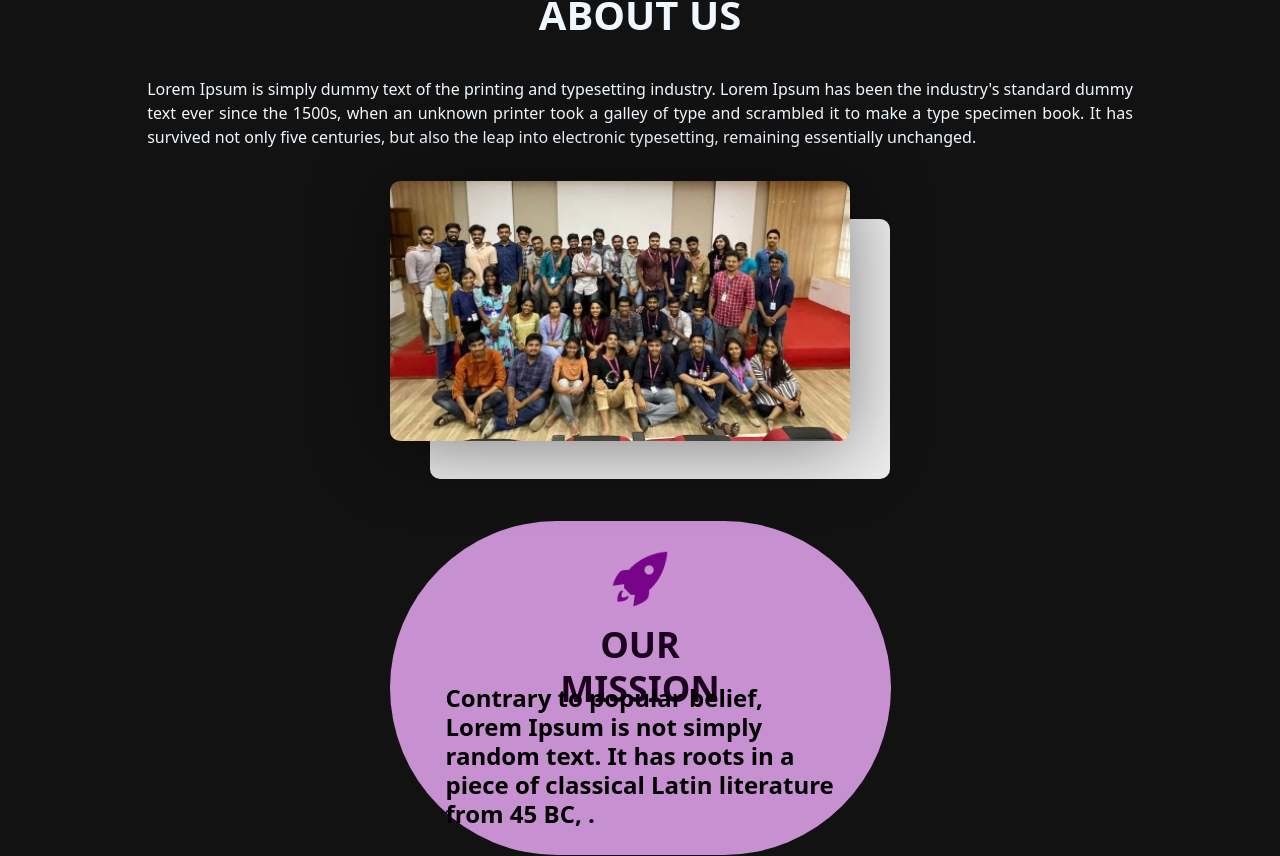
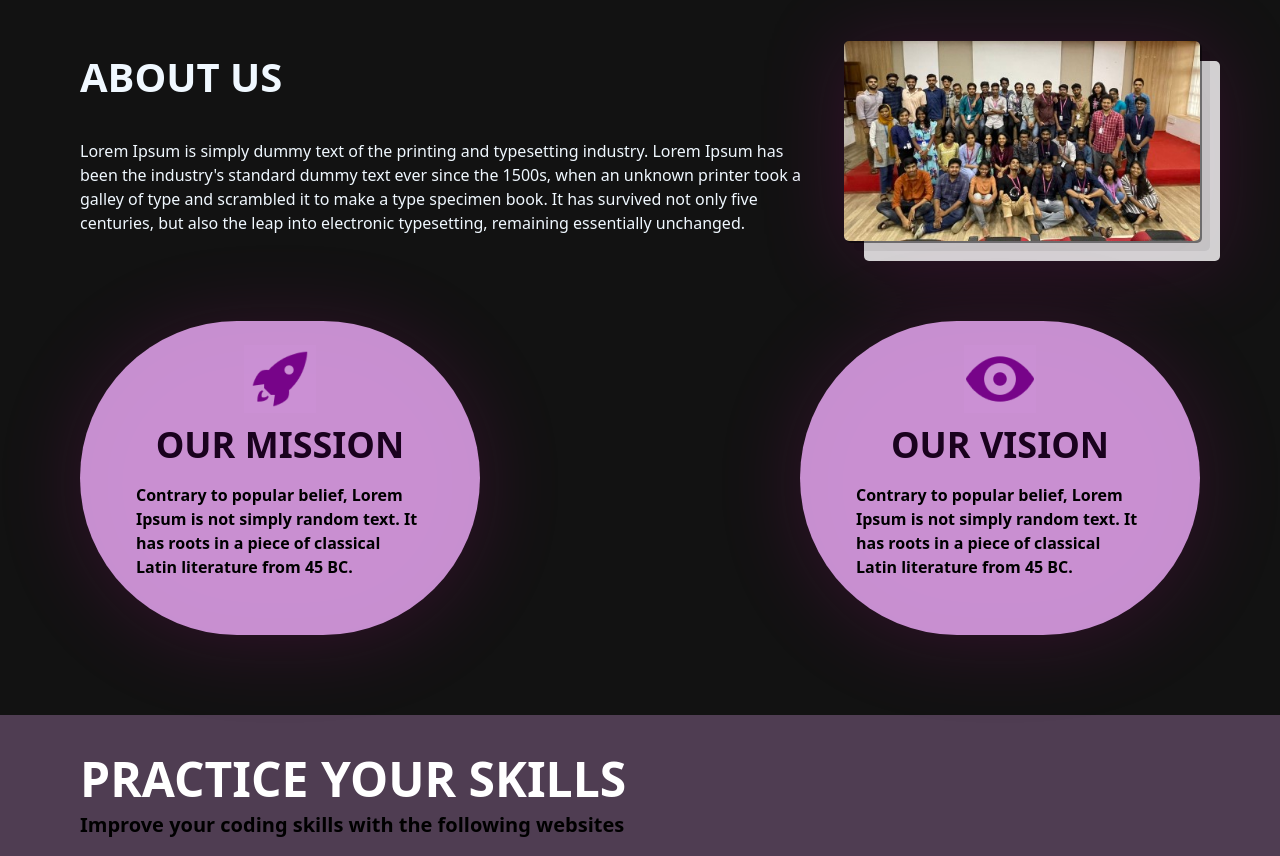
Before and after one commit to adw-ith/ENCIDE-WEB, a React (Vite) app: page / in a window 1280 px wide. Shown: the part 839-1695 px from the top of the page. Built offline with nearby package versions, Linux system fonts and the light colour scheme; no server answers.

Commit message:
AboutUs page

```diff
--- a/src/Pages/about/About.jsx
+++ b/src/Pages/about/About.jsx
@@ -11,25 +11,18 @@ function AboutComponent(){
                     <h1>ABOUT US</h1>
                     <p>Lorem Ipsum is simply dummy text of the printing and typesetting industry. Lorem Ipsum has been the industry's standard dummy text ever since the 1500s, when an unknown printer took a galley of type and scrambled it to make a type specimen book. It has survived not only five centuries, but also the leap into electronic typesetting, remaining essentially unchanged.</p>
                 </div>
-                <div className='pic'>
-
-                    <div className='back'>
-                    </div>
-                    <div className='front'>
-                    </div>
-
-                </div>
+                <img className='grpic' src={grpic} alt='grpic'></img>
             </div>
             <div className='abt_us_2'>
-                <div className='mission'>
-                    <div className='rkt_icon'></div>
+                <div className='mission box'>
+                    <div className='rkt_icon icon'></div>
                     <h2>OUR MISSION</h2>
-                    <p>Contrary to popular belief, Lorem Ipsum is not simply random text. It has roots in a piece of classical Latin literature from 45 BC, .</p>
+                    Contrary to popular belief, Lorem Ipsum is not simply random text. It has roots in a piece of classical Latin literature from 45 BC.
                 </div>
-                <div className='vision'>
-                    <div className='eye_icon'></div>
+                <div className='vision box'>
+                    <div className='eye_icon icon'></div>
                     <h2>OUR VISION</h2>
-                    <p>Contrary to popular belief, Lorem Ipsum is not simply random text. It has roots in a piece of classical Latin literature from 45 BC, .</p>
+                    Contrary to popular belief, Lorem Ipsum is not simply random text. It has roots in a piece of classical Latin literature from 45 BC.
                 </div>
             </div>
         </section>
--- a/src/Pages/about/about.css
+++ b/src/Pages/about/about.css
@@ -1,12 +1,16 @@
-/* *{
-    margin:0px;
+.Abt_Us{
     box-sizing: border-box;
-    padding:0px;
-    background:#121212;
-    font-size: 24px;
-    font-family: Inter;
+    padding:5rem;
+    display: flex;
+    flex-direction: column;
     color: aliceblue;
-} */
+}
+
+.abt_us_1{
+    display: flex;
+    align-items: center;
+    margin-bottom:2rem;
+}
 
 .abt_us_cont h1{
     font-size:40px;
@@ -14,202 +18,133 @@
     margin-bottom:2rem;
 }
 
-.pic{
-    min-width:500px;
-    max-width:500px;
-    height:auto;
+.grpic{
+    width: 60%;
+    max-width: 700px;
+    max-height:200px;
+    box-shadow:
+        2px 2px rgba(0, 0, 0, 0.449),
+        10px 10px rgba(0, 0, 0, 0.071) ,
+        20px 20px rgba(255, 255, 255, 0.804);
+    filter: drop-shadow(0px 6px 40px #ba0a8e35);
+    border-radius:5px;
+    margin-left:2rem;
+}
+
+.abt_us_2{
+    width: 100%;
+    margin-top:3rem;
     display: flex;
-    justify-content: center;
+    justify-content: space-between;
+    flex-wrap: nowrap;
+    align-items: center;
+    gap:1em;
+}
+
+.box{
+    width: 70%;
+    min-width:300px;
+    max-width:400px;
+    color:#000000;
+    display: flex;
+    filter: drop-shadow(0px 6px 40px #ba0a8e35);
+    flex-direction: column;
     align-items: center;
     flex-wrap: nowrap;
-}
-.back{
-    height:260px;
-    min-width:460px;
-    margin-bottom:-15%;
-    background-color: #eeeeee;
-    border-radius:10px;
+    padding:3.5rem;
+    background: rgba(219, 158, 229, 0.9);
+    border-radius: 200px;
+    text-align: left;
+    font-weight:600;
 }
 
-.front{
-    height:260px;
-    min-width:460px;
-    background-image:url(d1.jpg);
-    background-size: cover;
-    filter: drop-shadow(0px 6px 40px #00000078);
-    border-radius: 10px;
-    offset:black;
-    margin-left:-100%;
-}
-
-.mission{
-    display: flex;
-    flex-direction: column;
-    align-items: center;
-    padding:3.5rem;
-    top: 559px;
-    left: 193px;
-    background: rgba(219, 158, 229, 0.9);
-    border-radius: 200px;
-    text-align: center;
-}
-.rkt_icon {
+.icon {
     margin-top:-2rem;
     margin-bottom:0.6rem;
     width: 72px;
     height: 68px;
-    background-image: url(Rocket.png);
     background-color:rgba(219, 158, 229, 0.1) ;
     background-blend-mode: multiply;
 }
 
-.mission h2{
-    width: 248px;
-    height: 44px;
+.rkt_icon {background-image: url(Rocket.png);}
+
+.eye_icon {background-image: url(Eye.png);}
+
+.box h2{
     margin-bottom: 1rem;
     font-style: normal;
+    font-size:36px;
     font-weight: 600;
-    font-size: 36px;
     line-height: 44px;
     text-align: center;
     background-color: transparent;
     color: #1A021E;
 }
 
-.mission p{
-    width: 389px;
-    height: 116px;
-    font-weight: 600;
-    font-size: 24px;
-    line-height: 29px;
-    text-align: left;
-    background-color: transparent;
-    color: #000000;
-}
 
+@media(max-width:768px){
 
-
-.vision{
+    .Abt_Us{
         display: flex;
         flex-direction: column;
+        justify-content: center;
         align-items: center;
-    justify-content: space-evenly;
-    padding:3.5rem;
-    top: 559px;
-    left: 193px;
-    background: rgba(219, 158, 229, 0.9);
-    border-radius: 200px;
-    text-align: center;
-}
-
-.eye_icon {
-    margin-top:-2rem;
-    margin-bottom:0.6rem;
-    width: 72px;
-    height: 68px;
-    background-image: url(Eye.png);
-    background-color:rgba(219, 158, 229, 0.1) ;
-    background-blend-mode: multiply;
-    border-radius: 40%;
-}
-
-/* OUR MISSION */
-.vision h2{
-    width: 248px;
-    height: 44px;
-    margin-bottom: 1rem;
-    font-style: normal;
-    font-weight: 600;
-    font-size: 36px;
-    line-height: 44px;
-    text-align: center;
-    background-color: transparent;
-    color: #1A021E;
-}
-
-.vision p{
-    width: 389px;
-    height: 116px;
-    font-weight: 600;
-    font-size: 24px;
-    line-height: 29px;
-    text-align: left;
-    background-color: transparent;
-    color: #000000;
-}
-
-
-@media(min-width:1440px){
-
-
-.Abt_Us{
         margin:3rem;
         padding:0px;
-    padding-left:2rem;
-    padding-right:2rem;
-
         box-sizing: border-box;
-
-    background:#121212;
         font-size: 24px;
         font-family: Inter;
-    color: aliceblue;
+
     }
 
     .abt_us_1{
         margin-bottom:5rem;
         display:flex;
-    justify-content: space-between;
+        flex-direction: column;
+        align-items: center;
+        justify-content: center;
         flex-wrap: nowrap;
+    }
 
+    .abt_us_1 h1{
+        text-align: center;
+    }
+
+    .abt_us_cont {
+        margin-bottom: 2rem;
+        text-align:justify;
+        font-size:1rem;
+    }
+
+    .grpic{
+        width:80%;
+        min-width:100px;
+        max-width:350px;
+        margin:0px;
     }
 
     .abt_us_2{
         margin-top:2rem;
         display: flex;
-    flex-direction: row;
-    justify-content: space-between;
-    flex-wrap: wrap;
+        flex-direction: column;
+        justify-content: center;
+        align-items: center;
     }
 
-
-
-
-
-
-
-}
-
-@media(max-width:1439px){
-    .Abt_Us{
-        padding:1.5rem;
-        display: flex;
-        flex-direction:column;
-        flex-wrap: nowrap;
-        align-items: center;
-        justify-content: center;
-        color: aliceblue;
-    }
-
-    .abt_us_1{
-        display: flex;
-        width:80%;
-        flex-direction: column;
-        justify-content: space-evenly;
-        align-items:center;
+    .box{
+        width:60%;
+        padding:2rem;
+        min-width:300px;
+        font-size:15px;
         text-align: center;
     }
 
-    .abt_us_cont p{
-        text-align:justify;
-        margin-bottom:2rem;
+    .box h1{
+        font-size:25px;
+    }
 }
 
-    .pic{
-        margin-bottom:5rem;
+@media(min-width:768px){
+
 }
-
-    .mission{
-        margin-bottom:3rem;
-    }
-}
```
Lines whose indentation alone changed are shown as unchanged.
